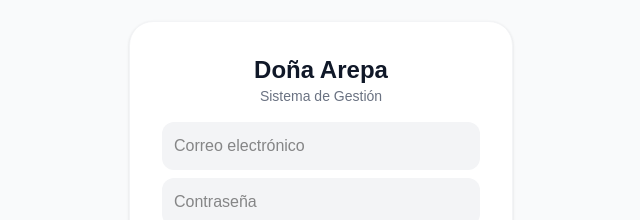
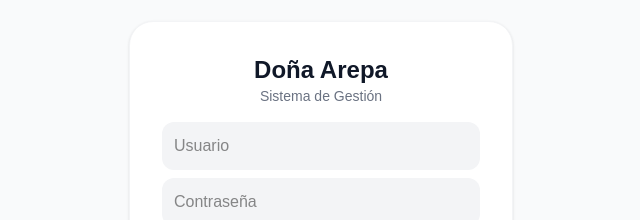
Before and after one commit to JuanGomePer/DONA-AREPA-POS, a Next.js app: page /login in a window 1280 px wide. Shown: the part 228-448 px from the top of the page, without its empty margins (319-959 px from the left). Built offline with nearby package versions, Linux system fonts and the light colour scheme.

Commit message:
fix: update placeholder and input type in LoginPage component

```diff
--- a/app/(auth)/login/page.tsx
+++ b/app/(auth)/login/page.tsx
@@ -47,8 +47,8 @@ export default function LoginPage() {
         <div className="space-y-2">
           <input
             className="w-full border-none bg-gray-100 p-3 rounded-xl focus:ring-2 focus:ring-blue-500 outline-none"
-            placeholder="Correo electrónico"
-            type="email"
+            placeholder="Usuario"
+            type="text"
             value={email}
             onChange={(e) => setEmail(e.target.value)}
             required
```
